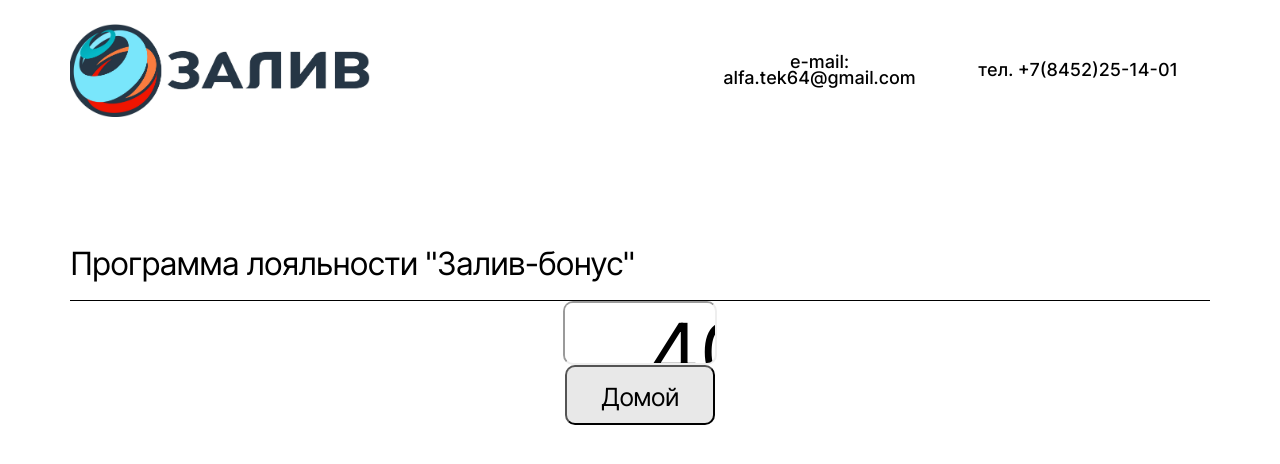
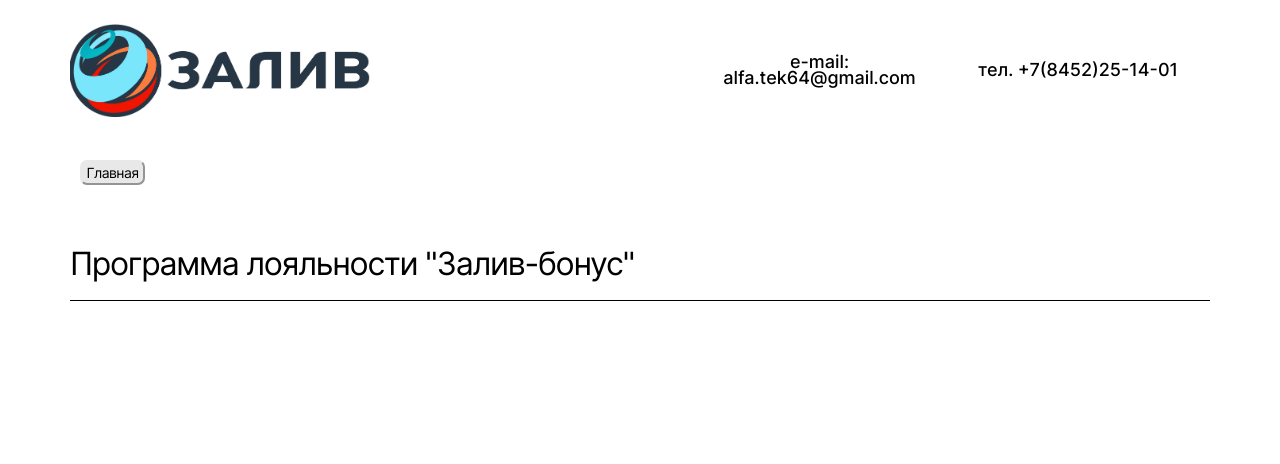
Before and after one commit to senkevich-ser/azs-zaliv, a React (Create React App) app: page /action in a window 1280 px wide. Shown: the top 464 px of the page. Built offline with nearby package versions, Linux system fonts and the light colour scheme.

Commit message:
remove general button

```diff
--- a/src/components/ActionInfo/ActionInfo.css
+++ b/src/components/ActionInfo/ActionInfo.css
@@ -1,4 +1,5 @@
 .actionInfo {
+  position: relative;
   display: flex;
   flex-direction: column;
   box-sizing: border-box;
@@ -23,20 +24,26 @@
 }
 
 .actionInfo__button {
+  position: absolute;
+  top:20px;
+  left: 80px;
   color: #000000;
-  font-size: 25px;
+  font-size: 14px;
   font-weight: normal;
-  line-height: 60px;
+  line-height: 20px;
   text-align: center;
   letter-spacing: -0.04em;
   background-color: #e8e8e8;
-  border-radius: 10px;
-  width: 150px;
-  height: 60px;
+  border-radius: 7px;
+  width: 65px;
+  height: 25px;
   padding: 0;
   margin: 0;
-  text-decoration: none;
-  margin: 0 auto;
+  border-color: #e8e8e8;
+}
+
+.actionInfo__button:hover{
+  cursor: pointer;
 }
 .actionInfo__text {
   width: 72%;
--- a/src/components/ActionInfo/ActionInfo.js
+++ b/src/components/ActionInfo/ActionInfo.js
@@ -12,8 +12,8 @@ function ActionInfo() {
       <Header>{<NavTab />}</Header>
       <section className="actionInfo">
         <h3 className='actionInfo__title'>Программа лояльности "Залив-бонус"</h3>
-        <iframe title="" src={action} className="actionInfo__button"></iframe>
-        <Link to="/"><button className="actionInfo__button">Домой</button></Link>
+        {/* <iframe title="" src={action} className="actionInfo__button"></iframe> */}
+        <Link to="/"><button className="actionInfo__button">Главная</button></Link>
       </section >
     </>
   );
--- a/src/components/Main/NavTab/NavTab.css
+++ b/src/components/Main/NavTab/NavTab.css
@@ -45,4 +45,14 @@
   .nav-tab {
     flex-flow: column nowrap;
   }
+  .nav-tab__btn {
+    font-size: 16px;
+    line-height: 18px;
+  }
 }
+
+@media screen and (max-width: 600px) {
+  .nav-tab__btn {
+    font-size: 14px;
+  }
+}
```
Also changed, not shown: src/components/Main/Techs/Techs.css (+0 -7 lines).
